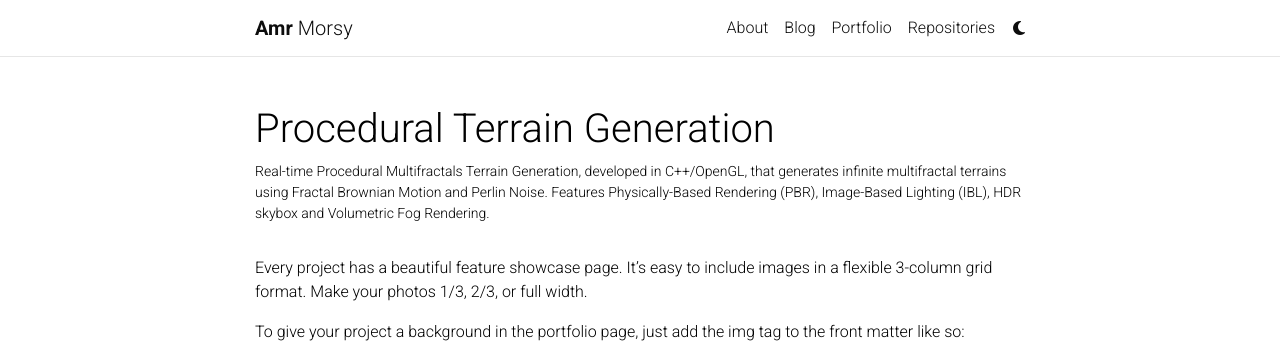
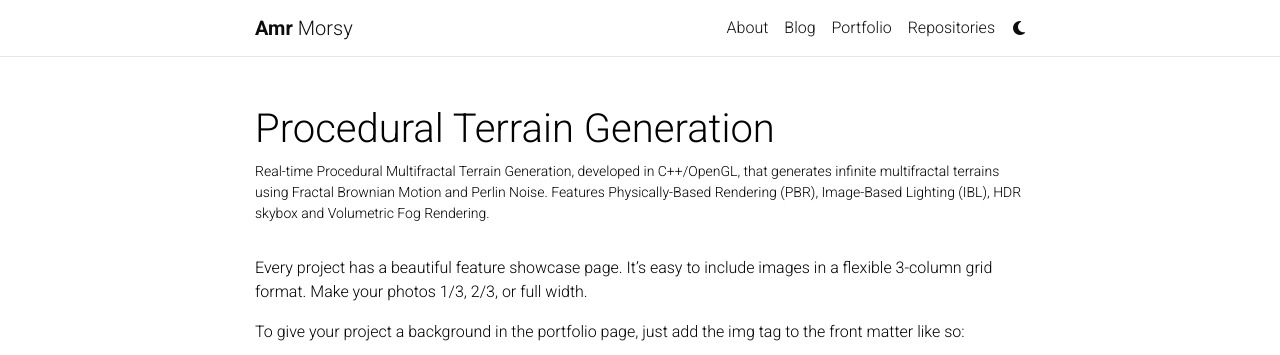
Before and after one commit to AmrHMorsy/AmrMorsy.github.io, a Jekyll site: the page built from _projects/6_project.md, in a window 1280 px wide and 900 px high. Shown: the top 355 px of the window. Built offline with Jekyll 4.4.1, drawn with Linux system fonts in a browser that asks for light colours; full-size pictures stand in for the smaller copies a plugin makes; comment, search, counter and statistics services are not loaded; a style sheet for code colours, icons or effects is not loaded.

Commit message:
Update 6_project.md

```diff
--- a/_projects/6_project.md
+++ b/_projects/6_project.md
@@ -1,9 +1,8 @@
 ---
 layout: page
 title: Procedural Terrain Generation
-description: Real-time Procedural Multifractals Terrain Generation, developed in C++/OpenGL, that generates infinite multifractal terrains using Fractal Brownian Motion and Perlin Noise. Features Physically-Based Rendering (PBR), Image-Based Lighting (IBL), HDR skybox and Volumetric Fog Rendering.
+description: Real-time Procedural Multifractal Terrain Generation, developed in C++/OpenGL, that generates infinite multifractal terrains using Fractal Brownian Motion and Perlin Noise. Features Physically-Based Rendering (PBR), Image-Based Lighting (IBL), HDR skybox and Volumetric Fog Rendering.
 img: assets/img/ptg2.png
-redirect: https://github.com/AmrHMorsy/Procedural-Terrain-Generation-OpenGL
 importance: 3
 category:
 ---
```
